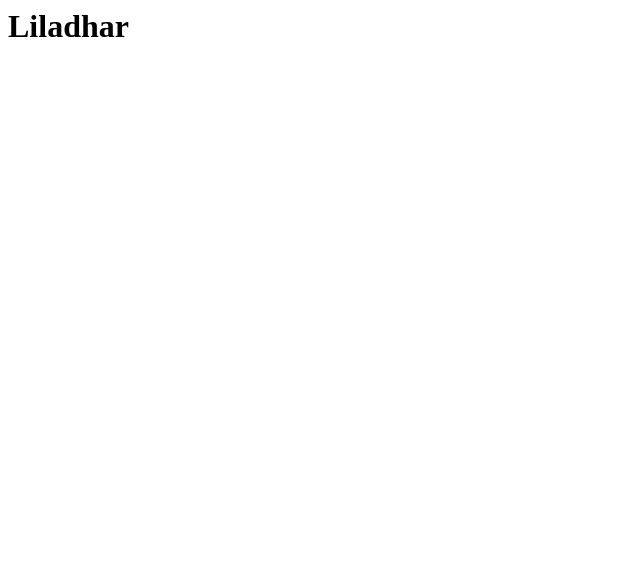
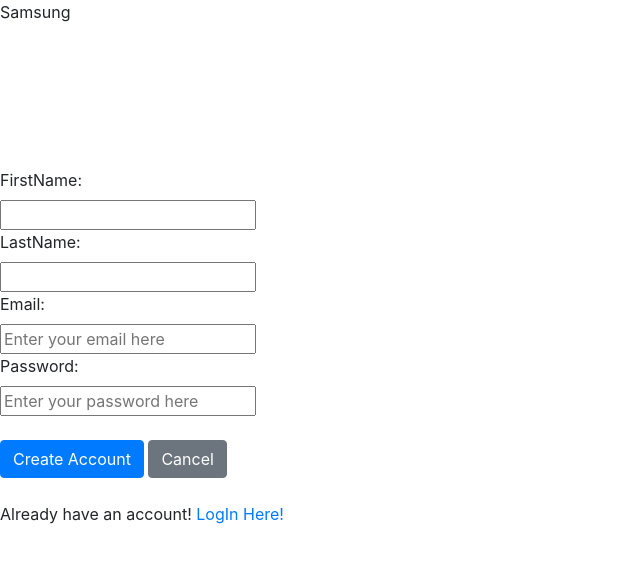
Before and after one commit to LandEcreation/LandEcreationlogin.github.io, a plain HTML site: page index.html in a window 1280 px wide. Shown: the whole page, without its empty margins (0-640 px from the left). Drawn offline with nearby package versions, Linux system fonts and the light colour scheme.

Commit message:
Update index.html

```diff
--- a/index.html
+++ b/index.html
@@ -1 +1,60 @@
-<h1> Liladhar</h1>
+<!DOCTYPE html>
+<html lang="en" dir="ltr">
+  <head>
+    <meta charset="utf-8">
+    <title> L&E Login form</title>
+    <meta name="viewport" content="width=device-width, initial-scale=1.0">
+
+<link rel="stylesheet" href="login.css">
+<link rel="stylesheet" href="https://maxcdn.bootstrapcdn.com/bootstrap/4.0.0/css/bootstrap.min.css" integrity="sha384-Gn5384xqQ1aoWXA+058RXPxPg6fy4IWvTNh0E263XmFcJlSAwiGgFAW/dAiS6JXm" crossorigin="anonymous">
+<script src="https://use.fontawesome.com/305f42c15c.js"></script>
+<link rel="stylesheet" href="https://pro.fontawesome.com/releases/v5.10.0/css/all.css" integrity="sha384-AYmEC3Yw5cVb3ZcuHtOA93w35dYTsvhLPVnYs9eStHfGJvOvKxVfELGroGkvsg+p" crossorigin="anonymous"/>
+
+  <body>
+<div class="top-container">
+<p id="create">Samsung</p>
+<br><br>
+  <h1 class="heading1" style="color:white; font-size:20px;"> Create Your Account Here!</h1>
+<br><br>
+<div class="form">
+
+
+<form class="login" action="index.html" method="post">
+<label for="FirstName"> FirstName:</label> <br>
+<input type="text" name="FirstName" value="" placeholder="" required>
+<br>
+<label for="LastName"> LastName:</label> <br>
+<input type="text" name="LastName" value="" placeholder="" required>
+<br>
+<label for="email"> Email:</label> <br>
+ <input type="text" name="email" value=""  placeholder="Enter your email here" required>
+<br>
+<label for="password"> Password:</label> <br>
+ <input type="password" name="password" value="" placeholder="Enter your password here" required>
+<br>
+<br>
+
+<input class="btn btn-primary" type="submit" name="" value="Create Account">
+<input class="btn btn-secondary" type="submit"  onclick="location.reload();
+"name="" value="Cancel">
+<br><br>
+<p class="pf"> Already have an account! <a href="login.html"> LogIn Here! </a></p>
+
+</form>
+</div>
+<div class="icon">
+
+
+  <i style="color:white;"  class=" btn fas fa-angle-left fas-4x"></i>
+<i  style="color:white; " class=" btn far fa-square"></i>
+<i style="color:white;" class=" btn fal fa-bars"></i>
+</div>
+
+
+
+
+</div>
+
+
+  </body>
+</html>
```
